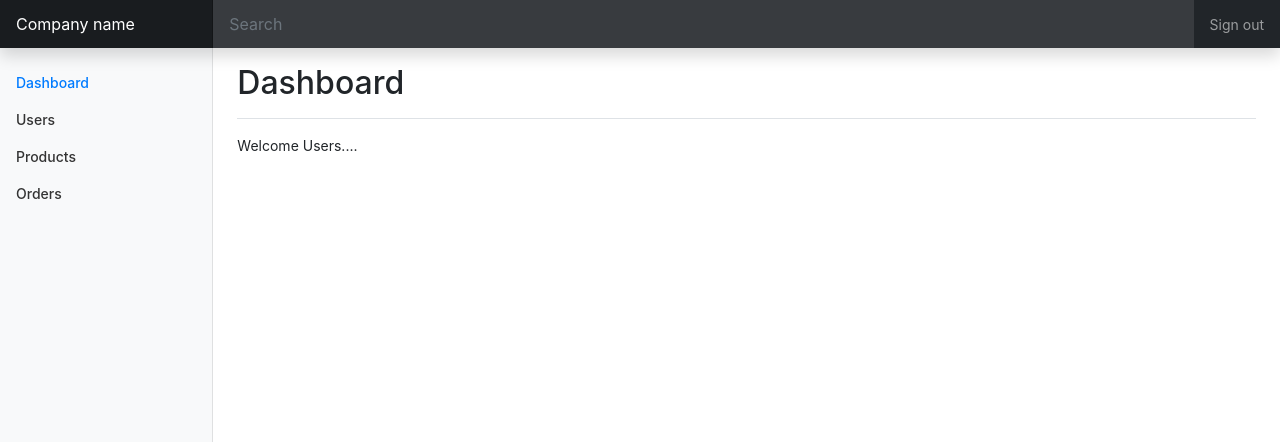
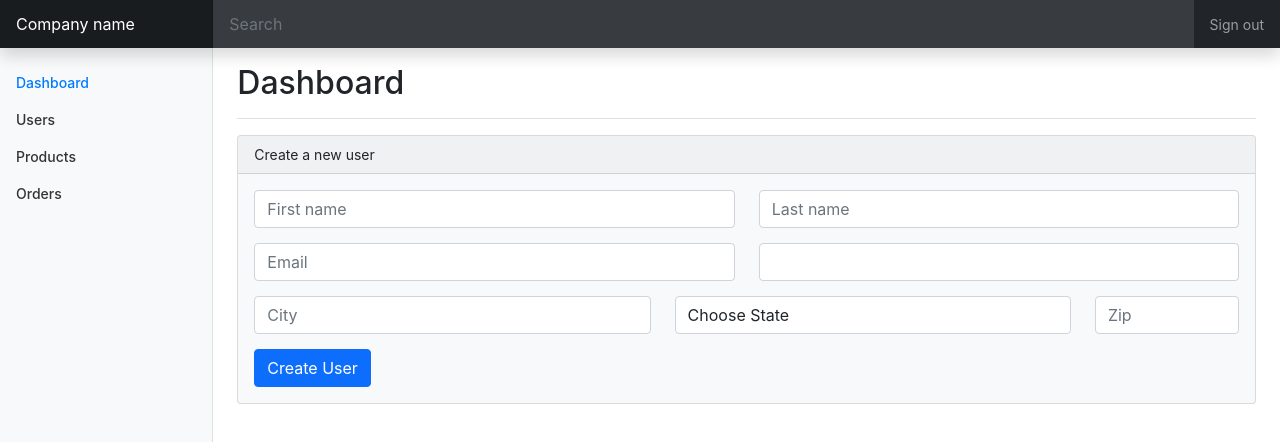
Before and after one commit to sarathiscookie/react-project, a React (Create React App) app: page / in a window 1280 px wide. Shown: the top 442 px of the page. Built offline with nearby package versions, Linux system fonts and the light colour scheme.

Commit message:
New Project: User. Components for card and button created. User create form added.

```diff
--- a/src/components/Dashboard.js
+++ b/src/components/Dashboard.js
@@ -31,6 +31,7 @@ function Dashboard() {
           </main>
         </div>
       </div>
+
     </div>
   );
 }
--- /dev/null
+++ b/src/components/users/AddUser.js
@@ -0,0 +1,84 @@
+import React from "react";
+
+import Card from "./UI/Card";
+
+import "./User.css";
+
+import Button from "./UI/Button";
+
+export default function AddUser() {
+  const userFormEventHandler = (event) => {
+    event.preventDefault();
+    console.log("Form Submitted");
+  };
+
+  return (
+    <div>
+      <Card header="Create a new user">
+        <form onSubmit={userFormEventHandler}>
+          <div className="row marginBottom">
+            <div className="col">
+              <input
+                type="text"
+                className="form-control"
+                placeholder="First name"
+                id="firstName"
+              />
+            </div>
+            <div className="col">
+              <input
+                type="text"
+                className="form-control"
+                placeholder="Last name"
+                id="lastName"
+              />
+            </div>
+          </div>
+
+          <div className="row marginBottom">
+            <div className="col">
+              <input
+                type="email"
+                className="form-control"
+                placeholder="Email"
+                id="email"
+              />
+            </div>
+            <div className="col">
+              <input type="password" className="form-control" id="password" />
+            </div>
+          </div>
+
+          <div className="row marginBottom">
+            <div className="col-md-5">
+              <input
+                type="text"
+                className="form-control"
+                placeholder="City"
+                id="inputCity"
+              />
+            </div>
+            <div className="col-md-5">
+              <select id="state" className="form-control">
+                <option>Choose State</option>
+                <option value="1">Cochin</option>
+                <option value="2">Trivandrum</option>
+                <option value="3">Calicut</option>
+              </select>
+            </div>
+            <div className="col-md-2">
+              <input
+                type="text"
+                className="form-control"
+                id="zip"
+                placeholder="Zip"
+              />
+            </div>
+          </div>
+
+          <Button type="submit" cssClass="btn btn-primary">Create User</Button>
+        </form>
+      </Card>
+    </div>
+  );
+}
--- /dev/null
+++ b/src/components/users/UI/Button.js
@@ -0,0 +1,9 @@
+import React from 'react'
+
+export default function Button(props) {
+    return (
+        <div>
+            <button type={props.type} className={props.cssClass}>{props.children}</button>
+        </div>
+    )
+}
--- /dev/null
+++ b/src/components/users/UI/Card.css
@@ -0,0 +1,3 @@
+.widthClass {
+    width: 18rem;
+}
--- /dev/null
+++ b/src/components/users/UI/Card.js
@@ -0,0 +1,14 @@
+import React from "react";
+
+import "./Card.css";
+
+export default function Card(props) {
+  return (
+    <div>
+      <div className="card text-dark bg-light mb-3 maxWidthClass">
+        <div className="card-header">{props.header}</div>
+        <div className="card-body">{props.children}</div>
+      </div>
+    </div>
+  );
+}
--- a/src/components/users/User.css
+++ b/src/components/users/User.css
@@ -0,0 +1,3 @@
+.marginBottom {
+    margin-bottom:15px;
+}
--- a/src/components/users/User.js
+++ b/src/components/users/User.js
@@ -1,9 +1,11 @@
 import React from 'react'
+
+import AddUser from './AddUser';
 
 export default function User() {
     return (
         <div>
-            Welcome Users....
+            <AddUser />
         </div>
     )
 }
```
